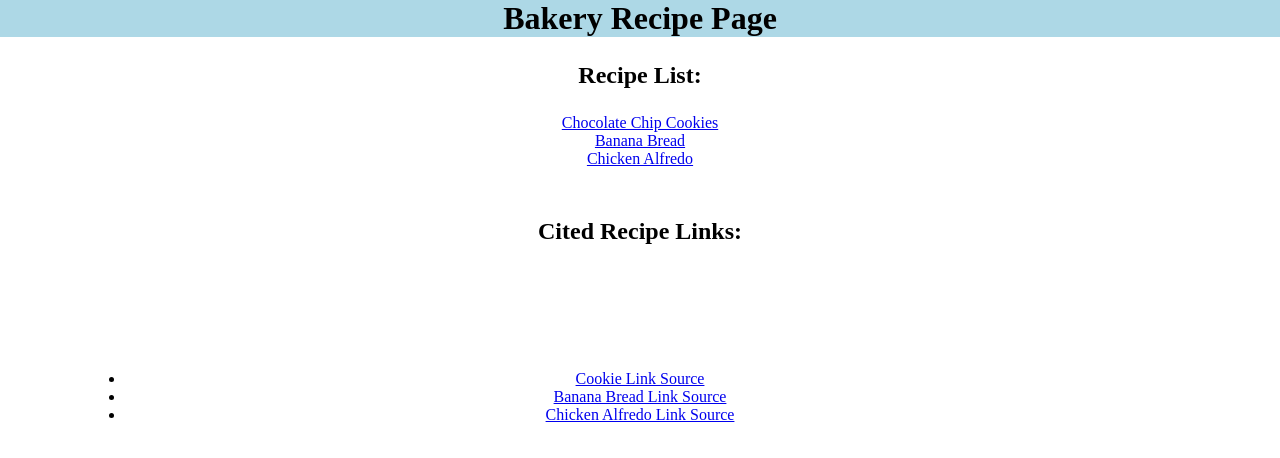
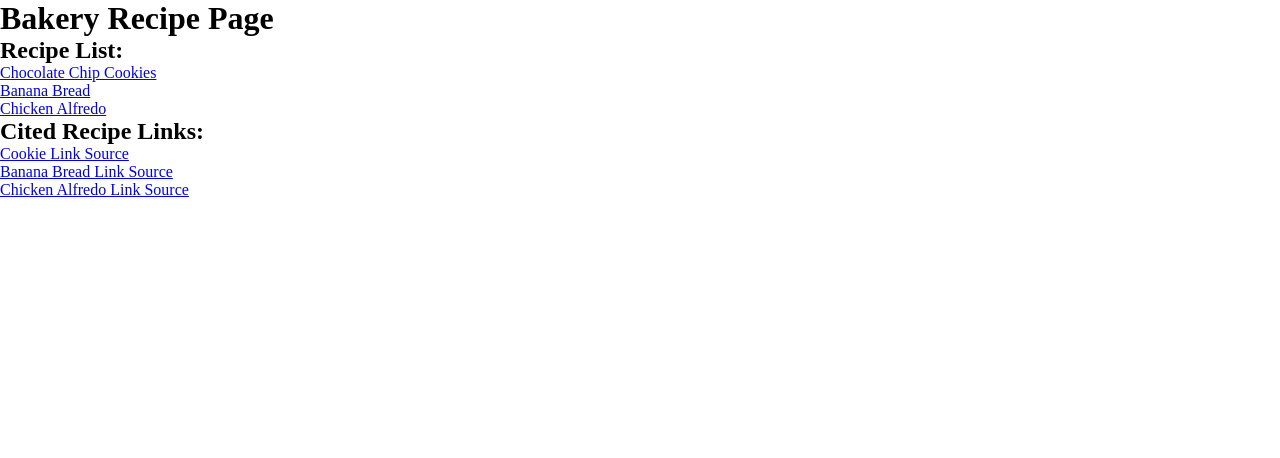
Before and after one commit to MrVic21/Recipe-Project, a plain HTML site: page Index.html in a window 1280 px wide. Drawn offline with Linux system fonts and the light colour scheme.

Commit message:
Restarting formatting

```diff
--- a/Index.html
+++ b/Index.html
@@ -8,29 +8,31 @@
 </head>
 
  <body>
-  <div class="Background"></div>
 
-  <h1 class="Header">Bakery Recipe Page</h1>
+
+  <h1>Bakery Recipe Page</h1>
 
 
 
    <title>Vic's Recipe's for success</title>
-   <h2 class="Recipe Linkhead">Recipe List:</h2>
-    <ul class="Recipe Links">
+   <h2>Recipe List:</h2>
+   <p>
+    <ul>
 
-      <li class="Cookie"><a href="Cookies.html">Chocolate Chip Cookies</a></li>
+      <li><a href="Cookies.html">Chocolate Chip Cookies</a></li>
       <li><a href="BananaBread.html">Banana Bread</a></li>
-      <li><a href="ChickenAlfredo.html">Chicken Alfredo</a></li>
-
+      <li><a href="ChickenAlfredo.html">Chicken Alfredo</a></li></p>
 
     </ul>
 
-    <h2 class="Citedlinks Citedlinkshead">Cited Recipe Links:</h2>
-    <ul class="Citedlinks">
+    <h2 class="Citedlinkshead">Cited Recipe Links:</h2>
+    <P>
+    <ul>
       <li><a href="https://www.allrecipes.com/recipe/10813/best-chocolate-chip-cookies/" target="_blank" rel="noopener noreferrer">Cookie Link Source</a></li>
       <li><a href="https://www.allrecipes.com/recipe/20144/banana-banana-bread" target="_blank" rel="noopener no referrer">Banana Bread Link Source</a></li>
       <li><a href="https://www.allrecipes.com/recipe/11970/easy-chicken-alfredo" target="_blank" rel="noopener no referrer">Chicken Alfredo Link Source</a></li>
     </ul>
+    </P>
  </body>
 
 
--- a/styles.css
+++ b/styles.css
@@ -5,47 +5,3 @@
     margin: 0;
     padding: 0;
 }
-
-.Recipe, .Header {
-    text-align: center;
-
-}
-
-.Header {
-    background-color: lightblue;
-    color: black;
-    display: block;
-
-}
-
-.Linkhead {
-    margin: block;
-    margin: 25px;
-
-}
-
-.Links {
-    margin: 20p;
-
-}
-
-.Cookie {
-
-}
-
-.Citedlinkshead, .Citedlinks {
-    text-align: center;
-    margin: 125px;
-
-}
-
-.Citedlinkshead {
-    margin-top: 50px;
-}
-
-.Background {
-
-    width: 800px
-    height: auto;
-    background-color: grey;
-}
```
